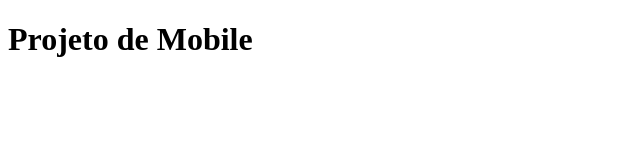
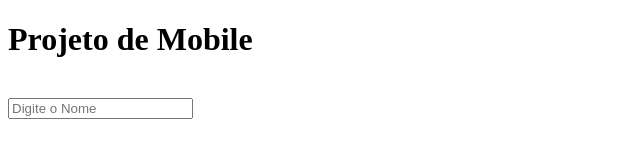
Before and after one commit to harumihama/Projeto, a plain HTML site: page index.html in a window 1280 px wide. Shown: the whole page, without its empty margins (0-640 px from the left). Drawn offline with Linux system fonts and the light colour scheme.

Commit message:
Update index.html

```diff
--- a/index.html
+++ b/index.html
@@ -10,5 +10,17 @@
     <h1>
         Projeto de Mobile
     </h1>
+</h1>
+
+<form action ="enviar.php" method="posto">
+<label for="tNome">
+</label>
+</br>
+<input type="text" name="txtNome" it="tNome" size"="100" maxlength="100"
+ placeholder="Digite o Nome" required>
+
+</br>
+</br>
+
 </body>
 </html>
```
